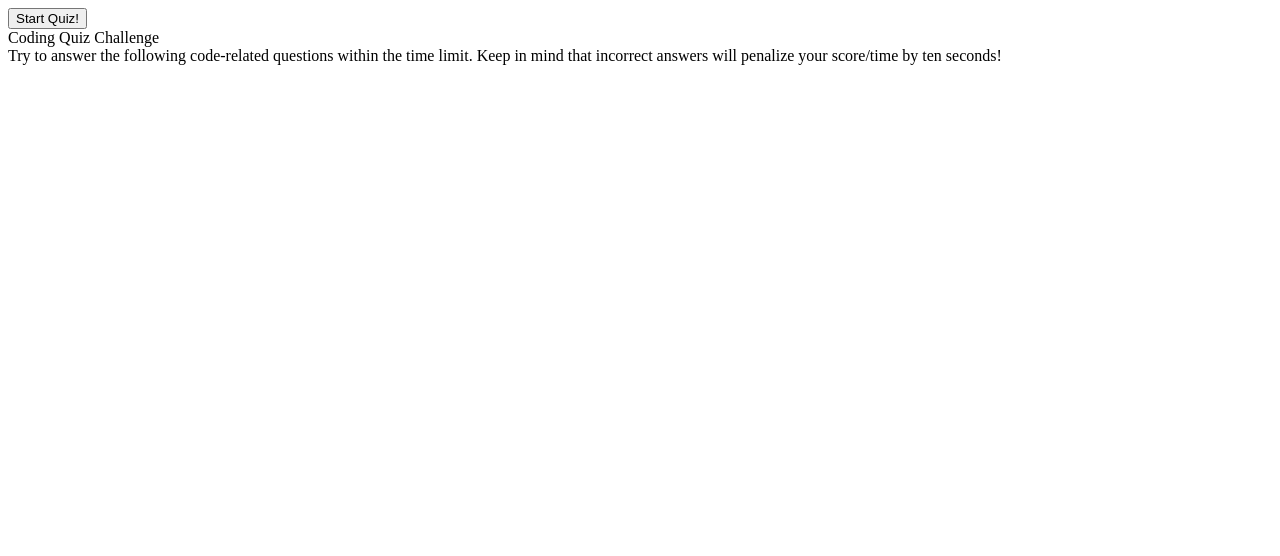
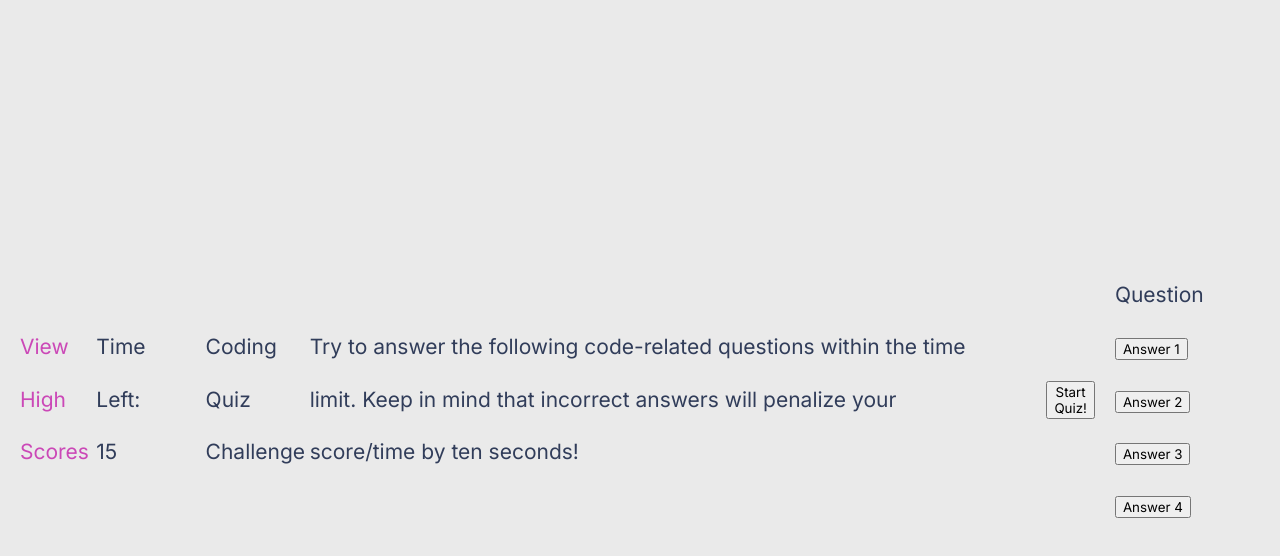
Before and after one commit to nrenner0211/coding-quiz, a plain HTML site: page index.html in a window 1280 px wide. Drawn offline with Linux system fonts and the light colour scheme.

Commit message:
basic html, css, js added

```diff
--- a/assets/css/style.css
+++ b/assets/css/style.css
@@ -0,0 +1,52 @@
+/* stylesheet */
+:root {
+    --platinum: #EAEAEA;
+    --fuchsia-crayola: #CB48B7;
+    --russian-violet: #480355;
+    --space-cadet: #313D5A;
+}
+
+*, *::before, *::after {
+    box-sizing: border-box;
+    font-family: 'Inter', Georgia, sans-serif;
+}
+
+body {
+    display: flex;
+    justify-content: center;
+    align-items: center;
+    width: 100vw;
+    height: 100vh;
+    background-color: var(--platinum);
+    line-height: 2.5;
+    padding: 0;
+    margin: 0;
+    font-size: 21px;
+    color: var(--space-cadet);
+}
+
+.flex {
+    display: flex;
+    justify-content: space-evenly;
+    align-items: center;
+}
+
+.header-content {
+    display: flex;
+    justify-content: space-between;
+    padding: 20px;
+
+}
+
+.high-scores {
+    color: var(--fuchsia-crayola);
+}
+
+.info-box {
+    padding: 20px;
+    margin: 20px;
+}
+
+.quiz-container {
+    padding: 20px;
+}
--- a/assets/js/script.js
+++ b/assets/js/script.js
@@ -0,0 +1,32 @@
+// global variables
+var startBtn = document.querySelector(".start-btn");
+var timer = document.querySelector(".timer");
+var timeLeft = document.querySelector(".time-left");
+var timeSec = document.querySelector(".time-sec");
+
+
+// dom reference
+console.dir(window.document);
+
+startBtn.addEventListener("click", function (event) {
+
+})
+
+// // start timer event listener
+// startBtn.addEventListener("click", function (event) {
+// var time = 15;
+// var myInterval;
+
+//     // stops timer from starting with every click
+//     clearInterval(myInterval);
+
+//     // starts timer on click
+//     myInterval = setInterval(function () {
+//         time --;
+//         timer.innerHTML = time;
+//     }, 1000);
+
+//     if (time < 0) {
+//         alert("You lose!");
+//     }
+// });
--- a/index.html
+++ b/index.html
@@ -5,14 +5,27 @@
     <meta http-equiv='X-UA-Compatible' content='IE=edge'>
     <title>Coding Quiz</title>
     <meta name='viewport' content='width=device-width, initial-scale=1'>
-    <link rel='stylesheet' type='text/css' media='screen' href='/assets/css/style.css'>
-    <script src='/assets/js/script.js'></script>
+    <link rel='stylesheet' type='text/css' media='screen' href='./assets/css/style.css'>
+    <link rel="preconnect" href="https://fonts.googleapis.com">
+    <link rel="preconnect" href="https://fonts.gstatic.com" crossorigin>
+    <link href="https://fonts.googleapis.com/css2?family=Inter&display=swap" rel="stylesheet">
 </head>
 <body>
-    <!-- start quiz button -->
-    <div class="start-btn"><button>Start Quiz!</button></div>
 
-    <div class="info-box">
+    <header class="header-content">
+        <div class="high-scores">View High Scores</div>
+        <!-- <div class="title">Coding Quiz Challenge</div> -->
+        <div class="timer-wrap">
+            <div class="time-left">Time Left:</div>
+            <div class="timer">
+                <div class="timer-sec">15</div>
+                <div class="time-line"></div>
+            </div>
+        </div>
+    </header>
+
+    <!-- info box -->
+    <div class="info-box flex">
         <div class="info-title"><span>Coding Quiz Challenge</span></div>
         <div class="info-content">
             <div class="info">
@@ -21,5 +34,21 @@
         </div>
     </div>
 
+    <!-- start quiz button -->
+    <div class="start-btn flex"><button>Start Quiz!</button></div>
+
+    <!-- quiz box -->
+    <div class="quiz-container flex">
+        <div id="question-container" class="hide">
+            <div id="question">Question</div>
+            <div id="answer-buttons" class="btn-grid">
+                <button class="btn">Answer 1</button>
+                <button class="btn">Answer 2</button>
+                <button class="btn">Answer 3</button>
+                <button class="btn">Answer 4</button>
+            </div>
+        </div>
+    </div>
+    <script src='./assets/js/script.js'></script>
 </body>
 </html>
```
